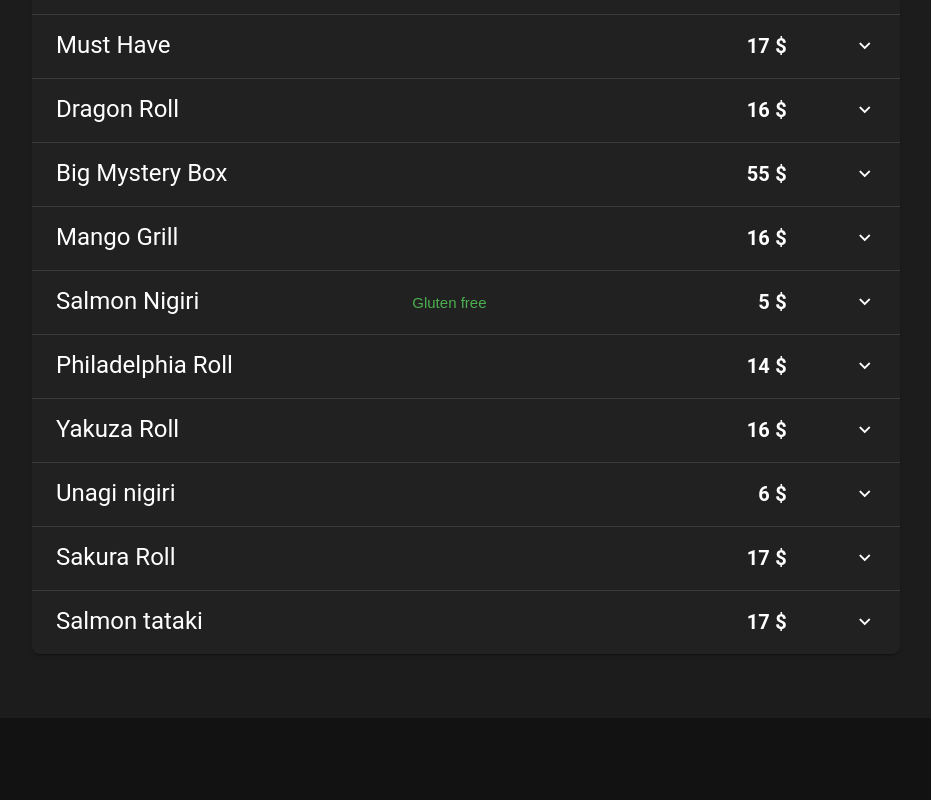
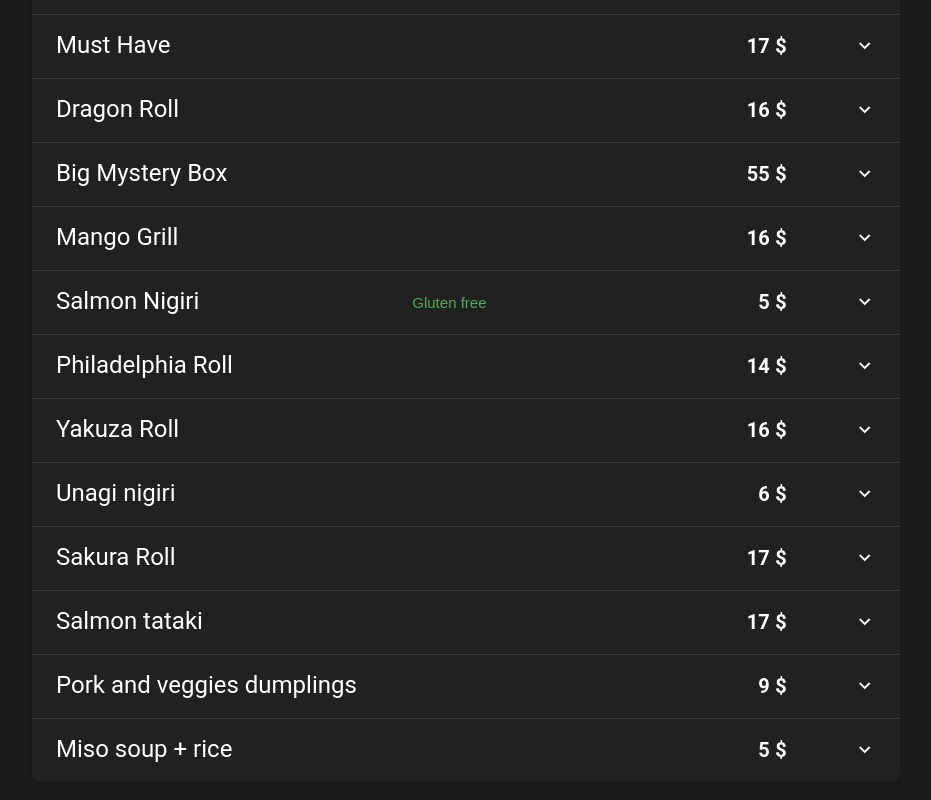
Before and after one commit to n0rahh/black-ginger-webpage, a Vue app: page / in a window 1280 px wide. Shown: the part 840-1640 px from the top of the page, without its empty margins (174-1105 px from the left). Before the commit the page ends 1558 px from the top, so only its background shows below. Built offline with nearby package versions, Linux system fonts and the light colour scheme; a web font is replaced by a local one.

Commit message:
feat: add new menu position

```diff
--- a/src/views/Home.vue
+++ b/src/views/Home.vue
@@ -36,6 +36,7 @@
 </template>
 
 <script>
+import { toRaw } from 'vue';
 import { MenuItemType } from '@/utils/enum';
 
 import MenuItem from '@/components/Menu/MenuItem.vue';
@@ -58,7 +59,8 @@ import salmonNigiri from '@/assets/img/menu/salmon-nigiri.jpg';
 import salmonTataki from '@/assets/img/menu/salmon-tataki.jpg';
 import unagiNigiri from '@/assets/img/menu/unagi-nigiri.jpg';
 import yakuzaRoll from '@/assets/img/menu/yakuza-roll.jpg';
-import { toRaw } from 'vue';
+import misoSoup from '@/assets/img/menu/miso-soup.jpg';
+import dumplings from '@/assets/img/menu/dumplings.jpg';
 
 export default {
   name: 'Home',
@@ -298,6 +300,26 @@ export default {
           pcs: '8-12',
           itemType: MenuItemType.APPETIZER,
         },
+        {
+          id: 20,
+          title: 'Pork and veggies dumplings',
+          description: 'With spicy mayo and micro greens',
+          price: 9,
+          image: dumplings,
+          isGlutenFree: false,
+          pcs: '5',
+          itemType: MenuItemType.APPETIZER,
+        },
+        {
+          id: 21,
+          title: 'Miso soup + rice',
+          description: 'Miso base, tofu, seaweed, green onions',
+          price: 5,
+          image: misoSoup,
+          isGlutenFree: false,
+          pcs: '1',
+          itemType: MenuItemType.APPETIZER,
+        },
       ],
       filteredSushiItems: [],
     };
```
Also changed, not shown: src/assets/img/menu/dumplings.jpg (added), src/assets/img/menu/miso-soup.jpg (added).
